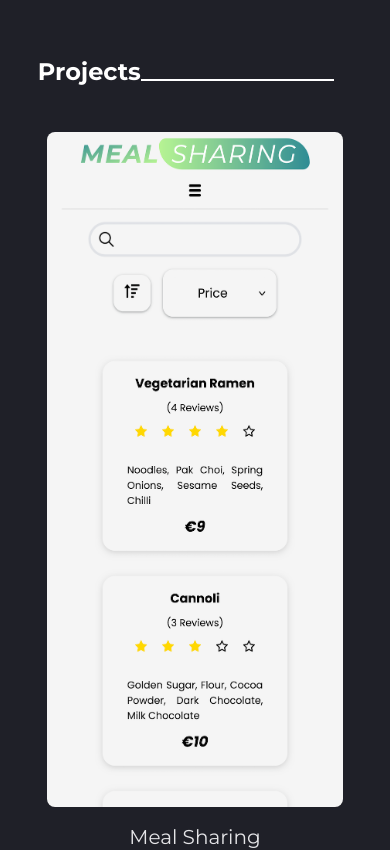
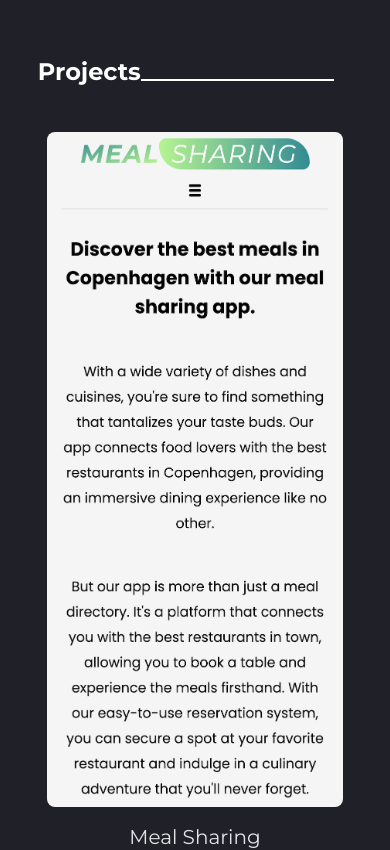
Before and after one commit to DanJecu/portfolio-nextjs, a Next.js app: page / in a window 390 px wide. Shown: the part 3100-3950 px from the top of the page. Built offline with nearby package versions, Linux system fonts and the light colour scheme; a web font is replaced by a local one.

Commit message:
added second picture project for tablet

```diff
--- a/components/sections/ProjectsSection.tsx
+++ b/components/sections/ProjectsSection.tsx
@@ -7,7 +7,18 @@
                 <h2 className='pb-4 text-2xl font-bold'>Projects</h2>
                 <div className='h-[1.5px] flex-1 bg-white'></div>
             </span>
-            <div className='relative m-auto h-[80vh] w-[80%] rounded-lg'>
+            <div className='flex'>
+                <div className='relative m-auto h-[80vh] w-[80%] rounded-lg md:w-[38%]'>
+                    <img
+                        key='1'
+                        className='h-full w-full rounded-lg object-fill lg:h-[100%]'
+                        src='./projects/mealShare2.png'
+                        alt='profile picture'
+                        width=''
+                        height=''
+                    />
+                </div>
+                <div className='relative m-auto hidden h-[80vh] w-[80%] rounded-lg md:block md:w-[38%]'>
                     <img
                         key='1'
                         className='h-full w-full rounded-lg object-fill lg:h-[100%]'
@@ -16,6 +27,7 @@
                         width=''
                         height=''
                     />
+                </div>
             </div>
             <div>
                 <h2 className='pb-2 pt-4 text-center text-xl  text-zinc-200 '>
```
Also changed, not shown: public/projects/mealShare2.png. Lines whose indentation alone changed are shown as unchanged.
